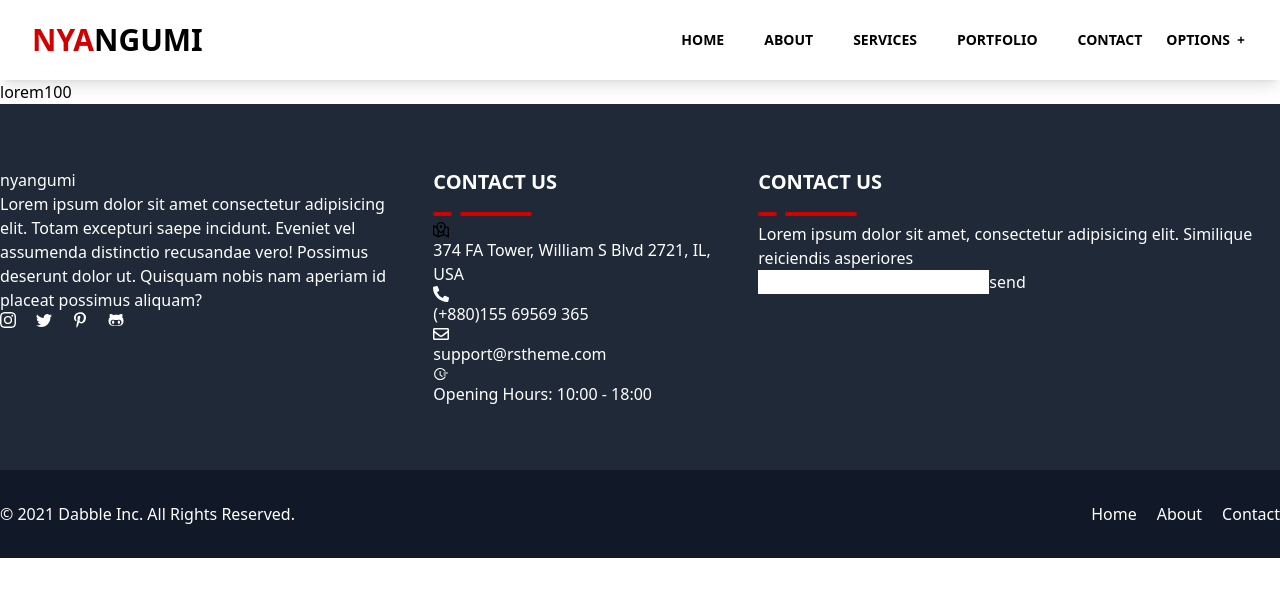
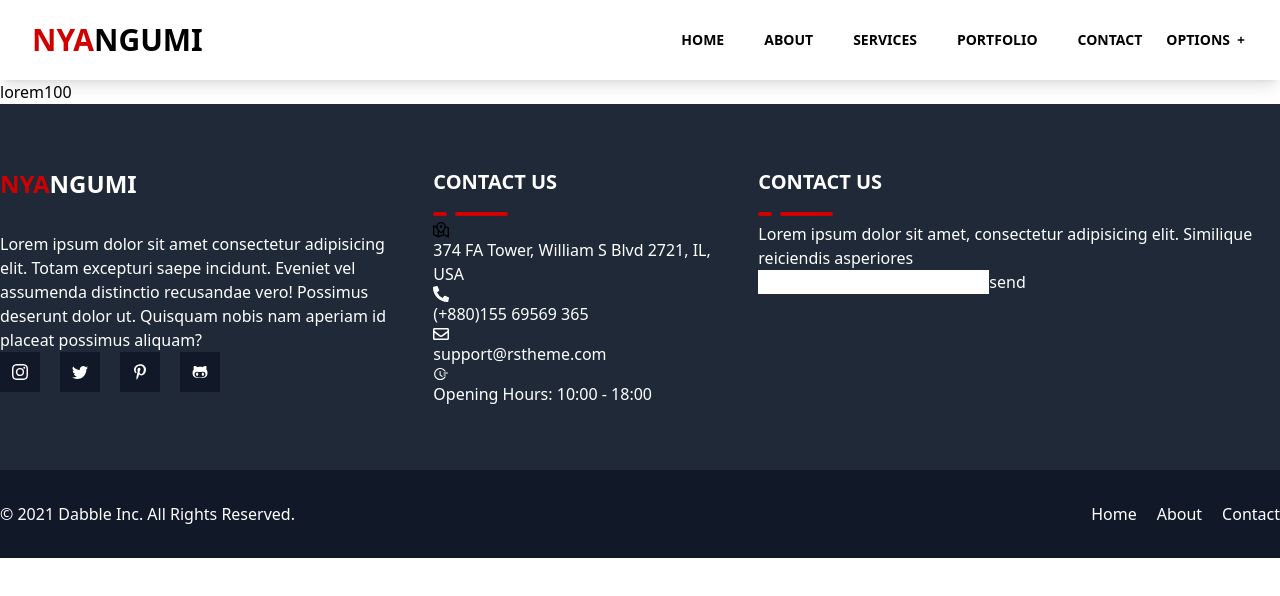
Before and after one commit to chmodx5/nyangumi, a React (Create React App) app: page / in a window 1280 px wide. Shown: the top 596 px of the page. Built offline with nearby package versions, Linux system fonts and the light colour scheme.

Commit message:
adding the padding and background color with hover effect in the iconbutton

```diff
--- a/src/Components/Blocks/Layout/Footer.jsx
+++ b/src/Components/Blocks/Layout/Footer.jsx
@@ -19,9 +19,10 @@ function Footer() {
         <div className="container mx-auto py-16">
           <div className="grid grid-cols-12 gap-5">
             <div className="col-span-4">
-              <h1>
-                <span>nya</span>ngumi
+              <h1 className=" uppercase text-2xl font-bold mb-8">
+                <span className=" text-primary-default">nya</span>ngumi
               </h1>
+
               <p>
                 Lorem ipsum dolor sit amet consectetur adipisicing elit. Totam
                 excepturi saepe incidunt. Eveniet vel assumenda distinctio
--- a/src/Components/General/HeadingWithEffect.jsx
+++ b/src/Components/General/HeadingWithEffect.jsx
@@ -4,7 +4,7 @@ function HeadingWithEffect({ title }) {
   return (
     <div className="inline-block group">
       <h2 className="text-xl uppercase font-bold">{title}</h2>
-      <div className="h-1 mt-4 w-4/5 flex gap-x-2">
+      <div className="h-1 mt-4 w-3/5 flex gap-x-2">
         <div className="h-full rounded-md bg-primary-default w-1/5 group-hover:w-4/5 transition-all  ease-in-out" />
         <div className="h-full rounded-md bg-primary-default w-4/5 group-hover:w-1/5 transition-all  ease-in-out" />
       </div>
--- a/src/Components/General/IconButton.jsx
+++ b/src/Components/General/IconButton.jsx
@@ -2,7 +2,12 @@ import React from "react";
 
 function IconButton({ link, icon }) {
   return (
-    <a href={link} target="_blank" rel="noreferrer">
+    <a
+      className="bg-gray-900 hover:bg-primary-default p-3"
+      href={link}
+      target="_blank"
+      rel="noreferrer"
+    >
       {icon}
     </a>
   );
```
